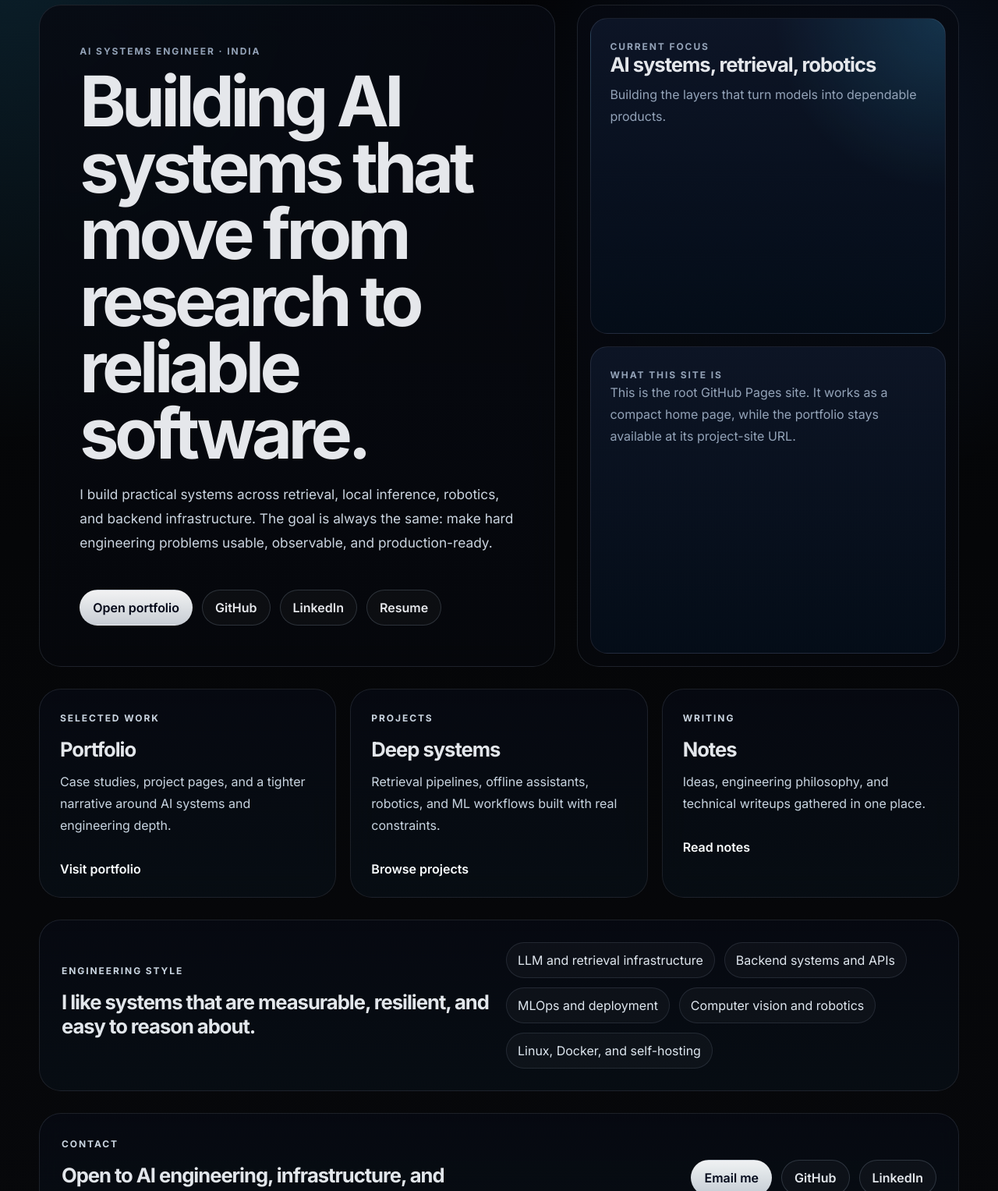
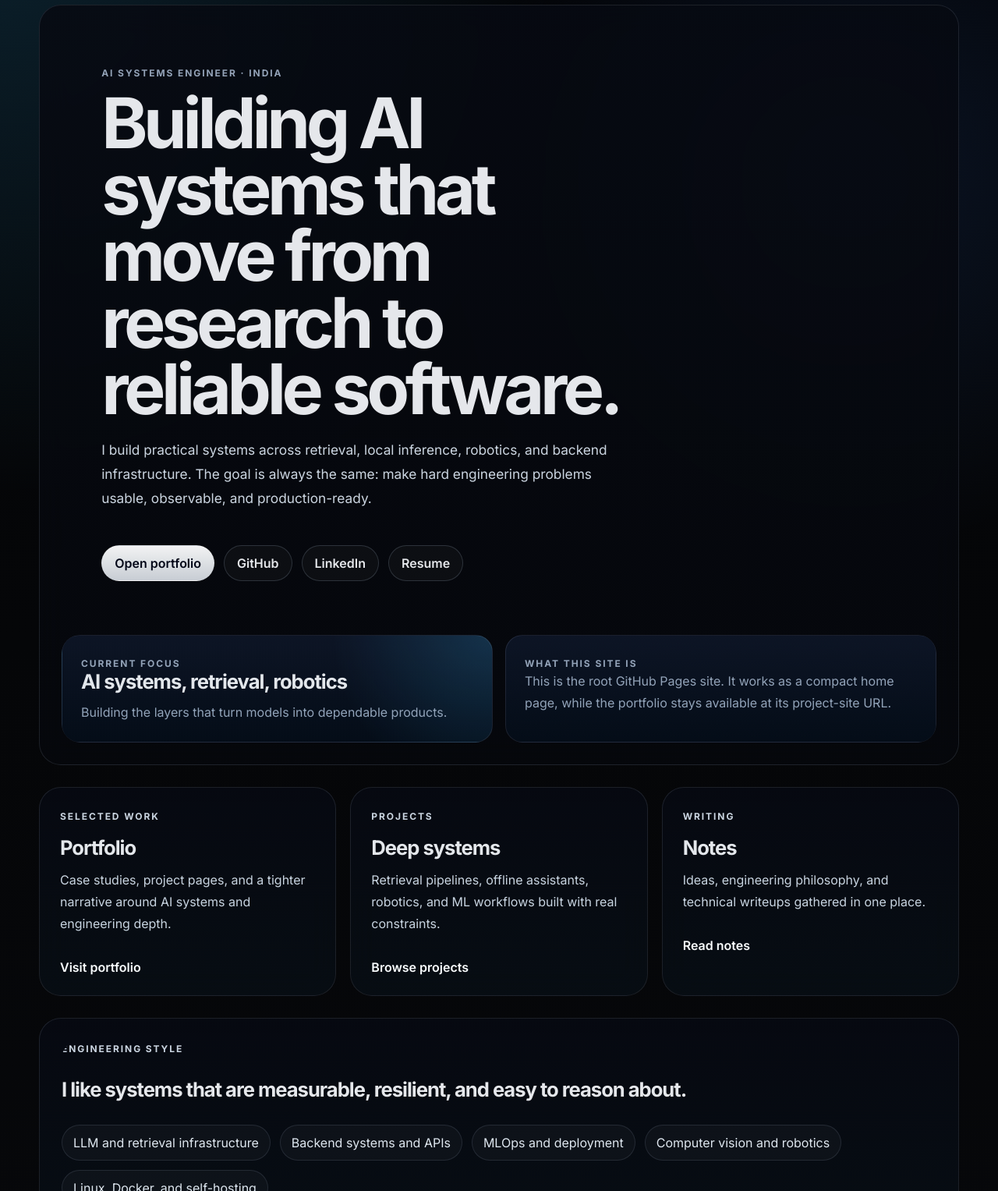
Before and after one commit to Ravijangid820/Ravijangid820.github.io, a plain HTML site: page index.html in a window 1280 px wide. Shown: the part 73-1600 px from the top of the page at 78% size. Drawn offline with Linux system fonts and the light colour scheme.

Commit message:
Refine homepage card hierarchy

```diff
--- a/index.html
+++ b/index.html
@@ -23,7 +23,7 @@
       </header>
 
       <main id="home">
-        <section class="hero">
+        <section class="hero-card">
           <div class="hero-copy">
             <p class="eyebrow">AI systems engineer · India</p>
             <h1>Building AI systems that move from research to reliable software.</h1>
@@ -39,7 +39,7 @@
             </div>
           </div>
 
-          <aside class="hero-panel" aria-label="Quick summary">
+          <div class="hero-panel" aria-label="Quick summary">
             <div class="panel-card accent-card">
               <span class="panel-label">Current focus</span>
               <strong>AI systems, retrieval, robotics</strong>
@@ -49,7 +49,7 @@
               <span class="panel-label">What this site is</span>
               <p>This is the root GitHub Pages site. It works as a compact home page, while the portfolio stays available at its project-site URL.</p>
             </div>
-          </aside>
+          </div>
         </section>
 
         <section id="work" class="section grid-3">
@@ -73,8 +73,8 @@
           </article>
         </section>
 
-        <section id="focus" class="section split">
-          <div>
+        <section id="focus" class="section split vertical-card">
+          <div class="split-copy">
             <p class="eyebrow">Engineering style</p>
             <h2>I like systems that are measurable, resilient, and easy to reason about.</h2>
           </div>
@@ -87,10 +87,11 @@
           </div>
         </section>
 
-        <section id="links" class="section footer-cta">
-          <div>
+        <section id="links" class="section footer-cta vertical-card">
+          <div class="split-copy">
             <p class="eyebrow">Contact</p>
             <h2>Open to AI engineering, infrastructure, and applied research roles.</h2>
+            <p>I’m best reached through email or LinkedIn, especially if the role includes infrastructure, retrieval, or systems work.</p>
           </div>
           <div class="actions">
             <a class="button primary" href="mailto:jangirravi820@gmail.com">Email me</a>
--- a/styles.css
+++ b/styles.css
@@ -71,16 +71,7 @@ a {
   color: white;
 }
 
-.hero {
-  display: grid;
-  grid-template-columns: 1.15fr 0.85fr;
-  gap: 28px;
-  align-items: stretch;
-  min-height: calc(100vh - 120px);
-}
-
-.hero-copy,
-.hero-panel,
+.hero-card,
 .card,
 .footer-cta,
 .split {
@@ -90,8 +81,24 @@ a {
   border-radius: 28px;
 }
 
+.hero-card {
+  display: grid;
+  gap: 18px;
+  padding: clamp(20px, 3vw, 28px);
+  min-height: calc(100vh - 120px);
+}
+
+.hero-copy,
+.hero-panel,
+.split-copy {
+  position: relative;
+  overflow: hidden;
+  border-radius: 24px;
+}
+
 .hero-copy {
-  padding: clamp(28px, 4vw, 56px);
+  padding: clamp(28px, 4vw, 52px);
+  min-height: 0;
   display: flex;
   flex-direction: column;
   justify-content: center;
@@ -161,8 +168,8 @@ h1 {
 }
 
 .hero-panel {
-  padding: 16px;
   display: grid;
+  grid-template-columns: repeat(2, minmax(0, 1fr));
   gap: 16px;
 }
 
@@ -253,8 +260,13 @@ h1 {
   display: grid;
   gap: 18px;
   padding: 28px;
-  grid-template-columns: 1fr 1fr;
-  align-items: center;
+  grid-template-columns: 1fr;
+  align-items: start;
+}
+
+.split-copy {
+  display: grid;
+  gap: 12px;
 }
 
 .stack {
@@ -275,21 +287,28 @@ h1 {
   margin-top: 28px;
 }
 
+.vertical-card .actions {
+  justify-content: flex-start;
+}
+
 .footer-cta .actions {
   justify-content: flex-end;
   margin-top: 0;
 }
 
 @media (max-width: 920px) {
-  .hero,
   .grid-3,
   .split,
   .footer-cta {
     grid-template-columns: 1fr;
   }
 
-  .hero {
+  .hero-card {
     min-height: auto;
+  }
+
+  .hero-panel {
+    grid-template-columns: 1fr;
   }
 
   h1 {
```
